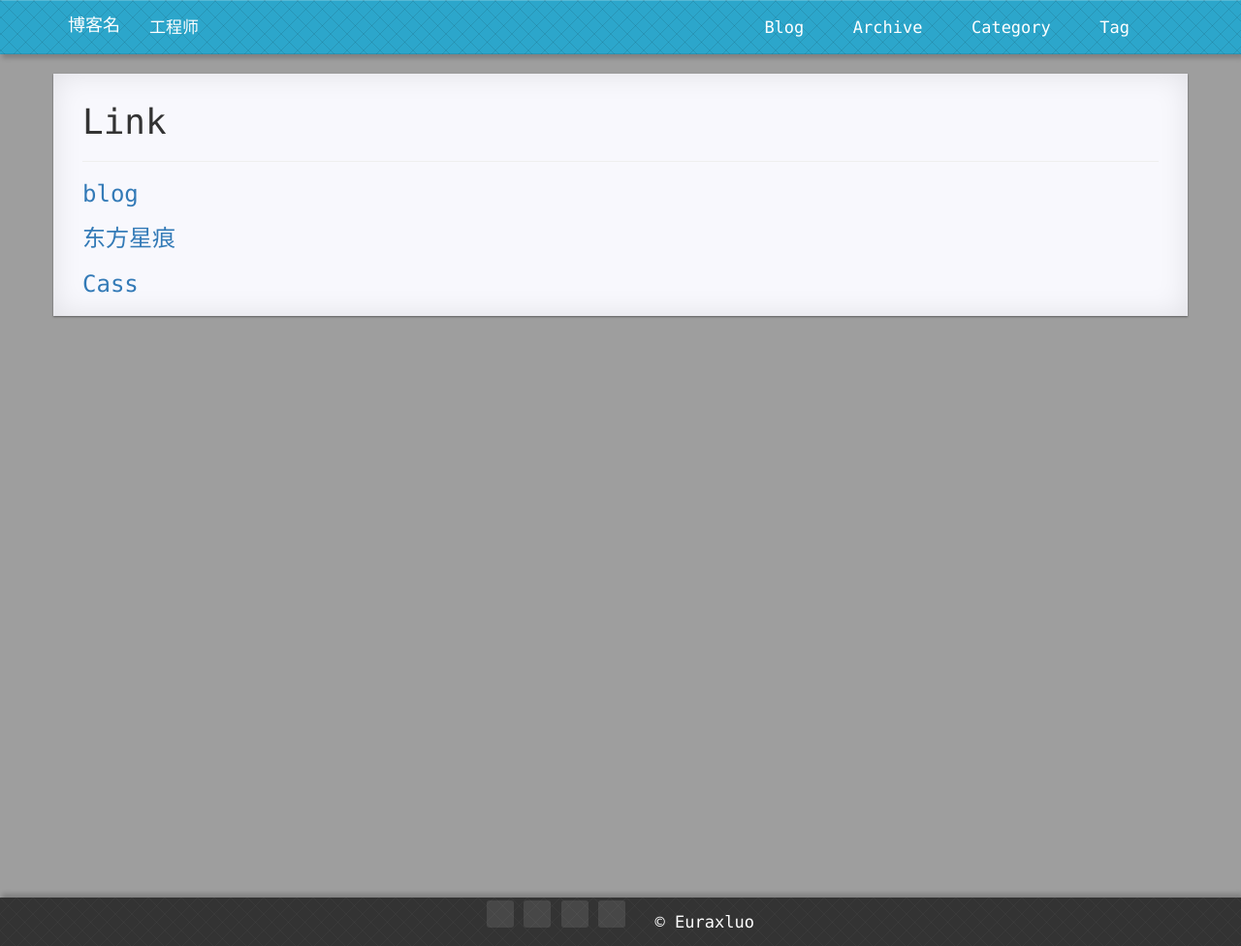
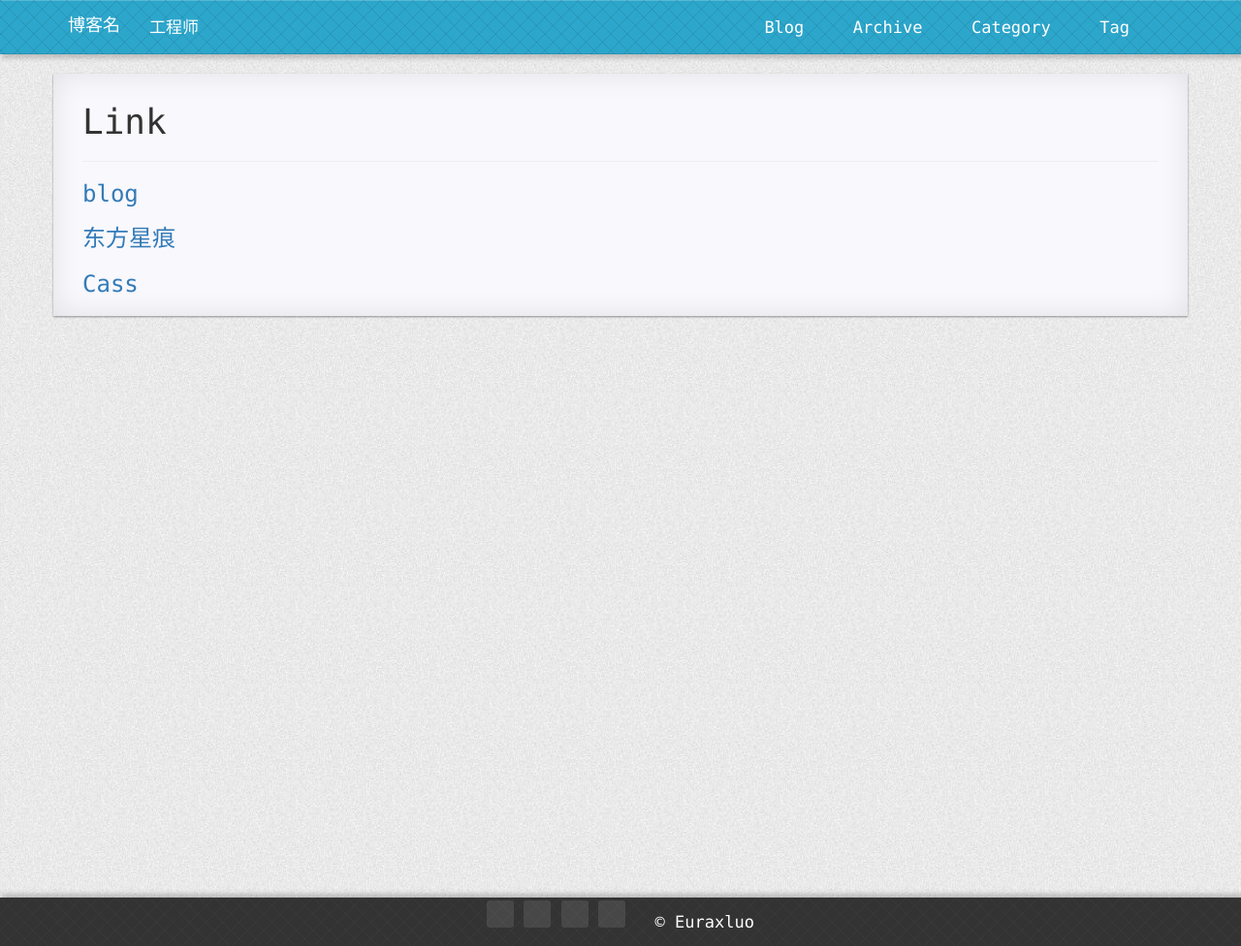
Before and after one commit to saucu-li/saucu-li.github.io, a Jekyll site: the page built from pages/link-external.md, in a window 1280 px wide. Shown: the whole page at 97% size. Built offline with Jekyll 4.4.1, drawn with Linux system fonts in a browser that asks for light colours; nearby versions of some CDN libraries; comment, search, counter and statistics services are not loaded; a style sheet for code colours, icons or effects is not loaded.

Commit message:
add some file

```diff
--- a/index.html
+++ b/index.html
@@ -16,8 +16,8 @@
                   <a class="title" href="{{ post.url | prepend: site.baseurl | prepend: site.url }}">
                       {{ post.title }}
                   </a>
-                  <!-- <p>{% if post.excerpt.size >2%}{{ post.excerpt }}{% else %}{{ post.content | strip_html | strip_newlines | truncate: 160 }}{% endif %}</p> -->
-                  <p>{{ post.content | strip_html | truncatewords: 10 }}</p>
+                  <!-- 使用下面一句,减少摘要长度，这一句是判断长度的 <p>{% if post.excerpt.size >2%}{{ post.excerpt }}{% else %}{{ post.content | strip_html | strip_newlines | truncate: 160 }}{% endif %}</p> -->
+                  <p>{{ post.content | strip_html | truncatewords: 9 }}</p>
                   <a class="readmore" href="{{ post.url | prepend: site.baseurl | prepend: site.url }}">Read More</a>
                   <footer>
                       {% for tag in post.tags %}
--- a/pages/category.html
+++ b/pages/category.html
@@ -47,7 +47,7 @@
                         <a class="title" href="{{ post.url | prepend: site.baseurl | prepend: site.url }}">
                             {{ post.title }}
                         </a>
-                        <p>{% if post.excerpt.size > 32 %}{{ post.excerpt }}{% else %}{{ post.content | strip_html | strip_newlines | truncate: 160 }}{% endif %}</p>
+                        <!--category不使用摘要 <p>{% if post.excerpt.size > 32 %}{{ post.excerpt }}{% else %}{{ post.content | strip_html | strip_newlines | truncate: 160 }}{% endif %}</p> -->
                         <a class="readmore" href="{{ post.url | prepend: site.baseurl | prepend: site.url }}">Read More</a>
                         <footer>
                             {% for tag in post.tags %}
@@ -77,7 +77,7 @@
                         <a class="title" href="{{ post.url | prepend: site.baseurl | prepend: site.url }}">
                             {{ post.title }}
                         </a>
-                        <p>{% if post.excerpt.size > 20%}{{ post.excerpt }}{% else %}{{ post.content | strip_html | strip_newlines | truncate: 160 }}{% endif %}</p>
+                        <!-- <p>{% if post.excerpt.size > 2}{{ post.excerpt }}{% else %}{{ post.content | strip_html | strip_newlines | truncate: 160 }}{% endif %}</p> -->
                         <a class="readmore" href="{{ post.url | prepend: site.baseurl | prepend: site.url  }}">Read More</a>
                         <footer>
                             {% for tag in post.tags %}
--- a/static/css/style.css
+++ b/static/css/style.css
@@ -103,7 +103,7 @@
     margin: 0px 0px 0px 0px;
 }
 body {
-    background-image: url({{ "/static/bg2.jpg" | prepend: site.baseurl | prepend: site.url }});
+    background-image: url({{ "/static/bg.jpg" | prepend: site.baseurl | prepend: site.url }});
     height: 100%;
     padding: 0px 0px 0px 0px;
     margin: 0px 0px 0px 0px;
```
